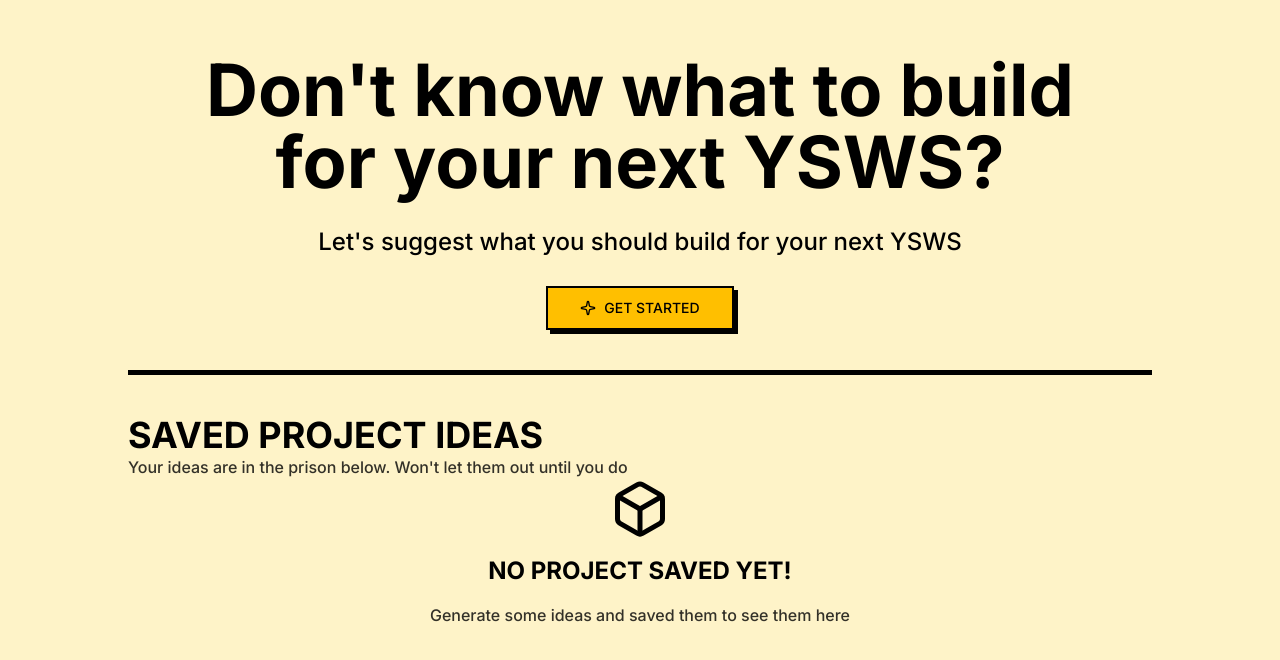
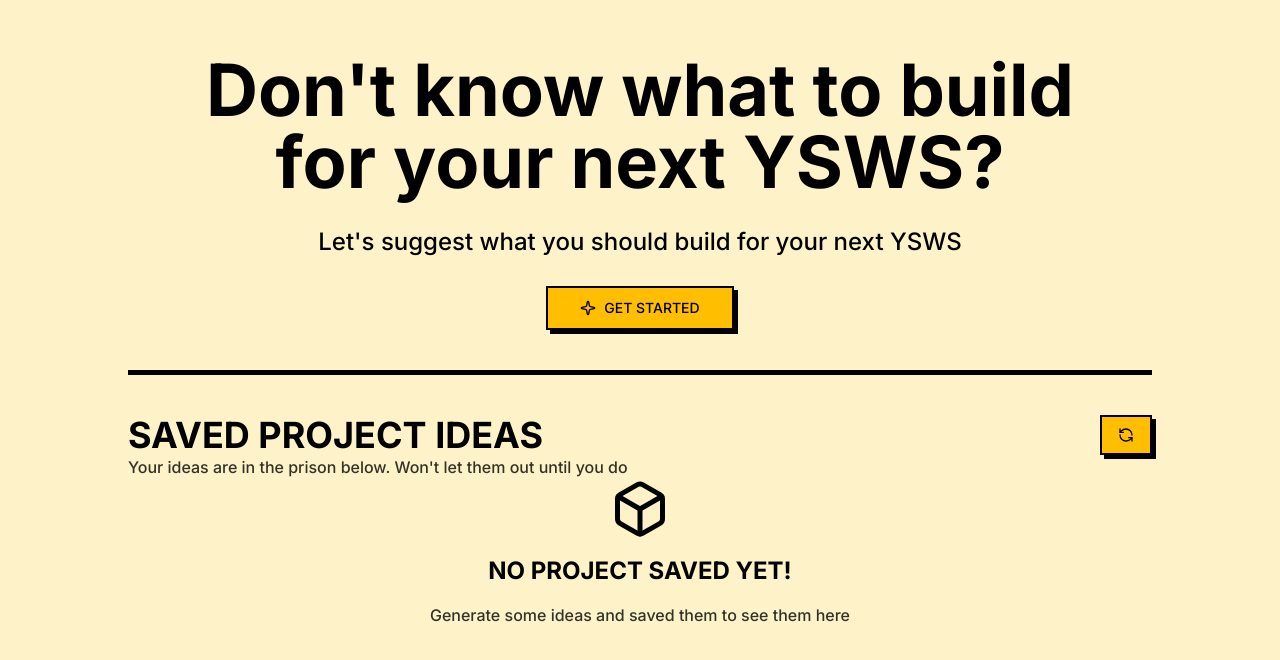
Before and after one commit to mumuniazeez/ysws-project-idea-generator, a Next.js app: page / in a window 1280 px wide. Shown: the part 146-806 px from the top of the page. Built offline with nearby package versions, Linux system fonts and the light colour scheme.

Commit message:
feat: add refresh button to reload saved project ideas and improve UI layout

```diff
--- a/app/(landing)/page.tsx
+++ b/app/(landing)/page.tsx
@@ -1,6 +1,6 @@
 "use client";
 import { Button } from "@/components/ui/button";
-import { Sparkle, BoxIcon } from "lucide-react";
+import { Sparkle, BoxIcon, RefreshCcw } from "lucide-react";
 import { useRouter } from "next/navigation";
 import { useEffect, useState } from "react";
 import { Idea } from "../api/generate/route";
@@ -10,12 +10,20 @@ export default function Home() {
   const router = useRouter();
 
   const [savedIdeas, setSavedIdeas] = useState<Idea[]>([]);
+  const [isRefreshing, setIsRefresing] = useState(false);
+
+  const loadSavedIdeas = () => {
+    setIsRefresing(true);
+    const savedIdeasStr = localStorage.getItem("savedIdeas");
+    if (savedIdeasStr) setSavedIdeas(JSON.parse(savedIdeasStr));
+    setTimeout(() => setIsRefresing(false), 1000);
+  };
 
   useEffect(() => {
-    const savedIdeasStr = localStorage.getItem("savedIdeas");
     // eslint-disable-next-line react-hooks/set-state-in-effect
-    if (savedIdeasStr) setSavedIdeas(JSON.parse(savedIdeasStr));
+    loadSavedIdeas();
   }, []);
+
   return (
     <div className="flex  items-center flex-col py-10">
       <div className="flex mt-40 flex-col items-center justify-center gap-4">
@@ -37,11 +45,19 @@ export default function Home() {
       </div>
 
       <div className="w-[80%] mt-10 border-t-5 pt-10">
-        <h1 className="text-4xl">SAVED PROJECT IDEAS</h1>
-        <p className="text-black/80">
-          Your ideas are in the prison below. Won&apos;t let them out until you
-          do
-        </p>
+        <div className="flex justify-between">
+          <div>
+            {" "}
+            <h1 className="text-4xl">SAVED PROJECT IDEAS</h1>
+            <p className="text-black/80">
+              Your ideas are in the prison below. Won&apos;t let them out until
+              you do
+            </p>
+          </div>
+          <Button onClick={loadSavedIdeas}>
+            <RefreshCcw className={`${isRefreshing && "animate-spin"}`} />
+          </Button>
+        </div>
 
         {savedIdeas.length !== 0 ? (
           <div className="grid grid-cols-2 gap-4">
--- a/app/generator/page.tsx
+++ b/app/generator/page.tsx
@@ -1,37 +1,27 @@
 "use client";
-
+/**@abstract
+ *
+ Add a footer to the layout and the github repo and stuff like that
+ */
 import { Alert, AlertDescription, AlertTitle } from "@/components/ui/alert";
 import { Badge } from "@/components/ui/badge";
 import { Button } from "@/components/ui/button";
-import {
-  Card,
-  CardAction,
-  CardContent,
-  CardDescription,
-  CardHeader,
-  CardTitle,
-} from "@/components/ui/card";
+import { Card } from "@/components/ui/card";
 import { Checkbox } from "@/components/ui/checkbox";
 import { Progress } from "@/components/ui/progress";
-import { RadioGroup } from "@/components/ui/radio-group";
 import { Skeleton } from "@/components/ui/skeleton";
 import {
-  Bookmark,
-  ChevronDownIcon,
-  ChevronLast,
   ChevronLeft,
   ChevronRight,
-  Heart,
   RefreshCw,
   Shield,
   ShieldAlertIcon,
   Sparkles,
 } from "lucide-react";
 import { useRouter } from "next/navigation";
-import React, { useEffect, useState } from "react";
+import React, { useCallback, useEffect, useState } from "react";
 import { ProjectIdeas } from "../api/generate/route";
 import { HackClubYSWS } from "../api/ysws/route";
-import Image from "next/image";
 import ProjectIdeaCard from "@/components/ProjectIdeaCard";
 
 interface Weapon {
@@ -224,6 +214,7 @@ export default function GeneratorPage() {
       router.push("/");
     } else {
       setCurrentStep(steps[steps.findIndex((s) => s === currentStep) - 1]);
+      setFormError("");
     }
   };
   const goNext = () => {
@@ -248,7 +239,7 @@ export default function GeneratorPage() {
     }
   };
 
-  const fetchYSWS = () => {
+  const fetchYSWS = useCallback(() => {
     if (hackclubYSWS) return;
     fetch("/api/ysws", { method: "GET" })
       .then((res) => res.json())
@@ -258,13 +249,19 @@ export default function GeneratorPage() {
       .catch(() => {
         setFormError("Failed to fetch active YSWS, please reload this page");
       });
-  };
+  }, [hackclubYSWS]);
 
   useEffect(() => {
     fetchYSWS();
     // eslint-disable-next-line react-hooks/set-state-in-effect
     setFormError("");
-  }, [selectedWeapons, selectedCategories, selectedLevel, selectedTimeframe]);
+  }, [
+    selectedWeapons,
+    selectedCategories,
+    selectedLevel,
+    selectedTimeframe,
+    fetchYSWS,
+  ]);
 
   return (
     <>
```
